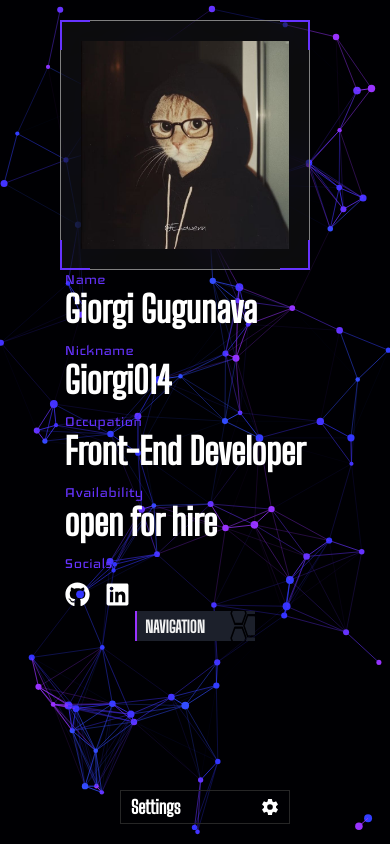
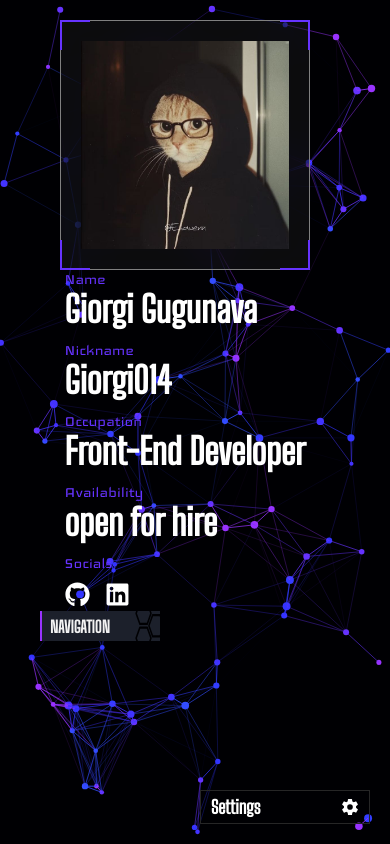
Before and after one commit to Giorgi014/portfolio, a Next.js app: page /en/home in a window 390 px wide. Built offline with nearby package versions, Linux system fonts and the light colour scheme.

Commit message:
style: continue refining responsive layouts

```diff
--- a/src/app/[locale]/home/main/page.tsx
+++ b/src/app/[locale]/home/main/page.tsx
@@ -29,7 +29,7 @@ const Main = ({ onProjectsToggle, selectedCategory }: MainPageProps) => {
 
   useEffect(() => {
     const handleResize = () => {
-      const mobile = window.innerWidth <= 970;
+      const mobile = window.innerWidth <= 1024;
 
       setIsMobileNav(mobile);
 
--- a/src/app/[locale]/home/page.tsx
+++ b/src/app/[locale]/home/page.tsx
@@ -13,17 +13,18 @@ const HomePage = () => {
   const [selectedCategory, setSelectedCategory] = useState<string>("all");
 
   return (
-    <div className="profile_cont">
-      <div className="profile_info">
+    <main className="profile_cont">
+      <section className="profile_info">
         <Profile />
         <Info />
-      </div>
-      <div className="profile_content">
+      </section>
+      <article className="profile_content_cont">
+        <section className="profile_content">
           <Main
             onProjectsToggle={setIsProjectsOpen}
             selectedCategory={selectedCategory}
           />
-      </div>
+        </section>
         <Sidebar>
           <Categories
             className={isProjectsOpen ? "visible" : "hidden"}
@@ -31,7 +32,8 @@ const HomePage = () => {
             selectedCategory={selectedCategory}
           />
         </Sidebar>
-    </div>
+      </article>
+    </main>
   );
 };
 
--- a/src/app/[locale]/home/style/home_page.scss
+++ b/src/app/[locale]/home/style/home_page.scss
@@ -15,6 +15,10 @@
     max-width: 100%;
     padding-right: 20px;
   }
+  .profile_content_cont {
+    @include displayCenter(space-between, flex-start);
+    width: 100%;
+    height: 100%;
     .profile_content {
       @include displayCenter(center, center);
       position: relative;
@@ -26,6 +30,7 @@
     }
     .hidden {
       display: none;
+    }
   }
 }
 
```
Lines whose indentation alone changed are shown as unchanged.
